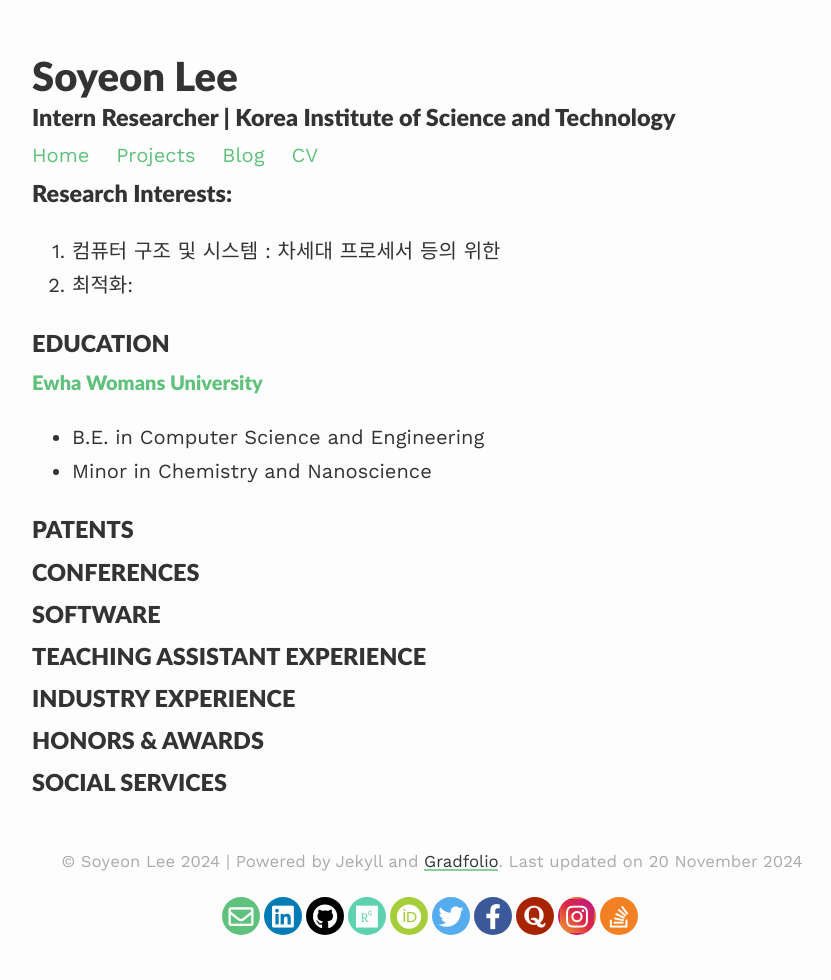
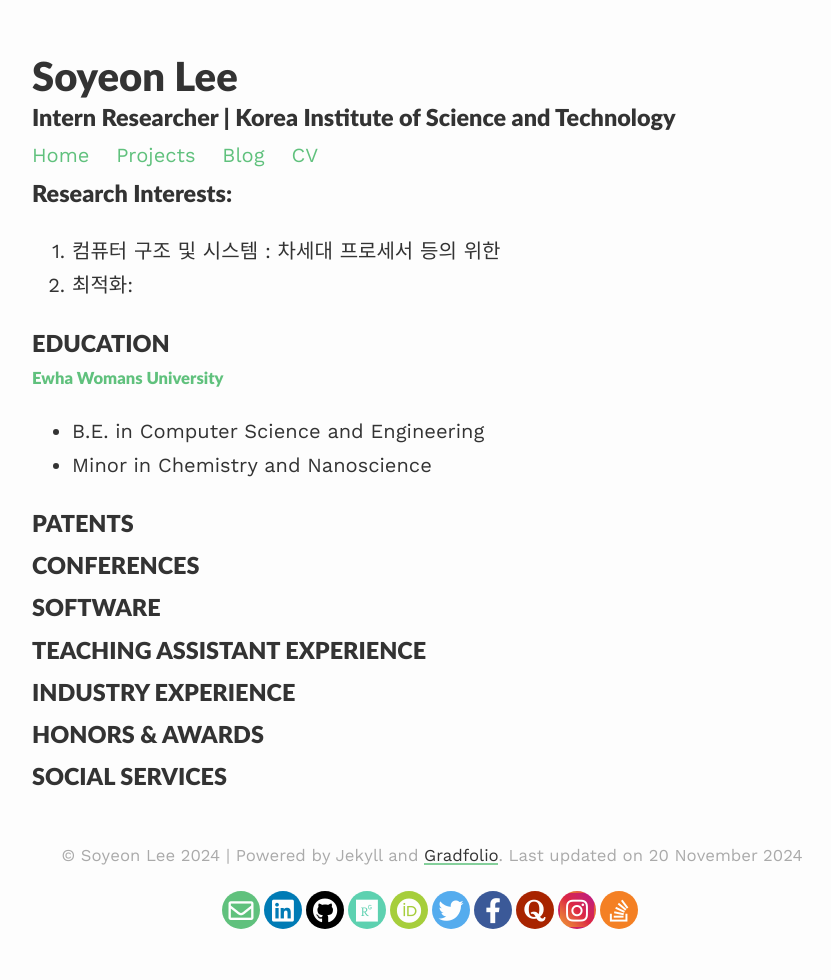
Before and after one commit to soysilver/soysilvery, a Jekyll site: the page built from cv.md, in a window 1280 px wide. Shown: the whole page, without its empty margins (208-1039 px from the left). Built offline with Jekyll 4.4.1, drawn with Linux system fonts in a browser that asks for light colours; nearby versions of some CDN libraries.

Commit message:
Update cv.md

```diff
--- a/cv.md
+++ b/cv.md
@@ -11,7 +11,7 @@ published: true
 2. 최적화:
 
 ### EDUCATION
-#### [Ewha Womans University](https://www.ewha.ac.kr/ewhaen/index.do)
+##### [Ewha Womans University](https://www.ewha.ac.kr/ewhaen/index.do)
  - B.E. in Computer Science and Engineering
  - Minor in Chemistry and Nanoscience
 
```
